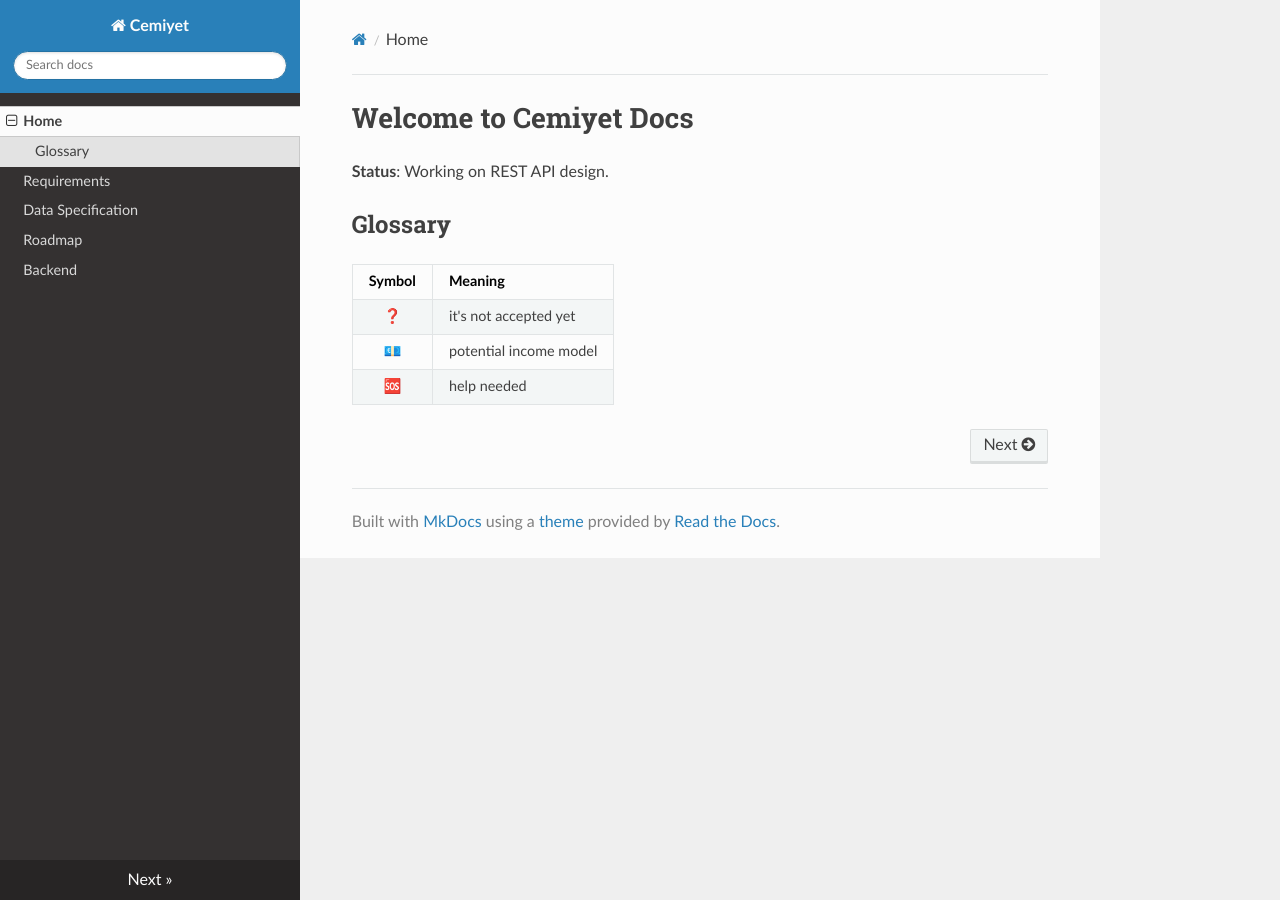
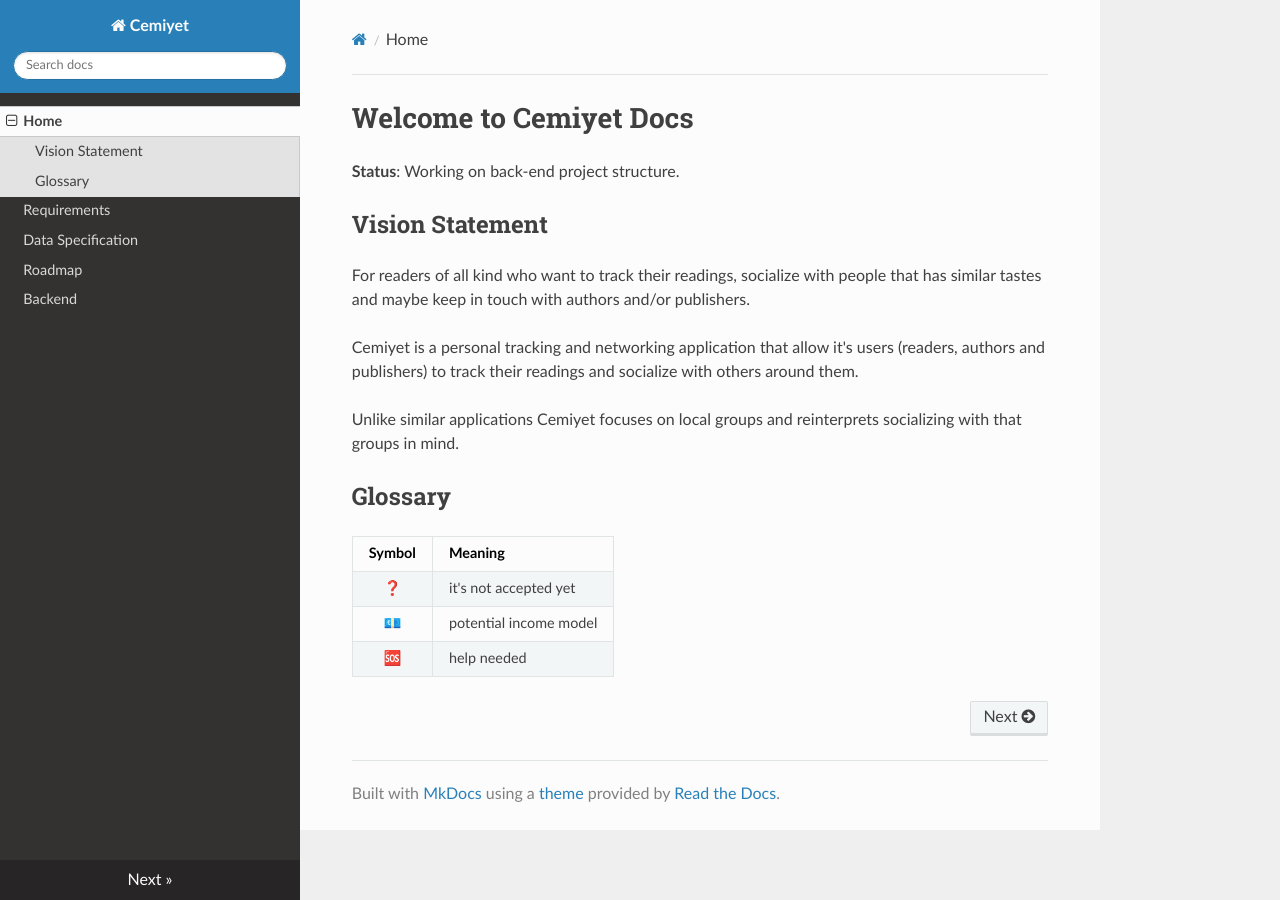
Before and after one commit to cemiyet/docs, an MkDocs documentation site: the page built from docs/index.md, in a window 1280 px wide. Built offline with MkDocs 1.6.1, drawn with Linux system fonts in a browser that asks for light colours; nearby versions of some CDN libraries.

Commit message:
added vision statement. closes #7

```diff
--- a/docs/index.md
+++ b/docs/index.md
@@ -1,11 +1,19 @@
 # Welcome to Cemiyet Docs
 
-**Status**: Working on REST API design.
+**Status**: Working on back-end project structure.
+
+## Vision Statement
+
+For readers of all kind who want to track their readings, socialize with people that has similar tastes and maybe keep in touch with authors and/or publishers.
+
+Cemiyet is a personal tracking and networking application that allow it's users (readers, authors and publishers) to track their readings and socialize with others around them.
+
+Unlike similar applications Cemiyet focuses on local groups and reinterprets socializing with that groups in mind.
 
 ## Glossary
 
 | Symbol | Meaning |
-|:-:|--|
+| :--: | -- |
 | ❓ | it's not accepted yet |
 | 💶 | potential income model |
 | 🆘 | help needed |
```
